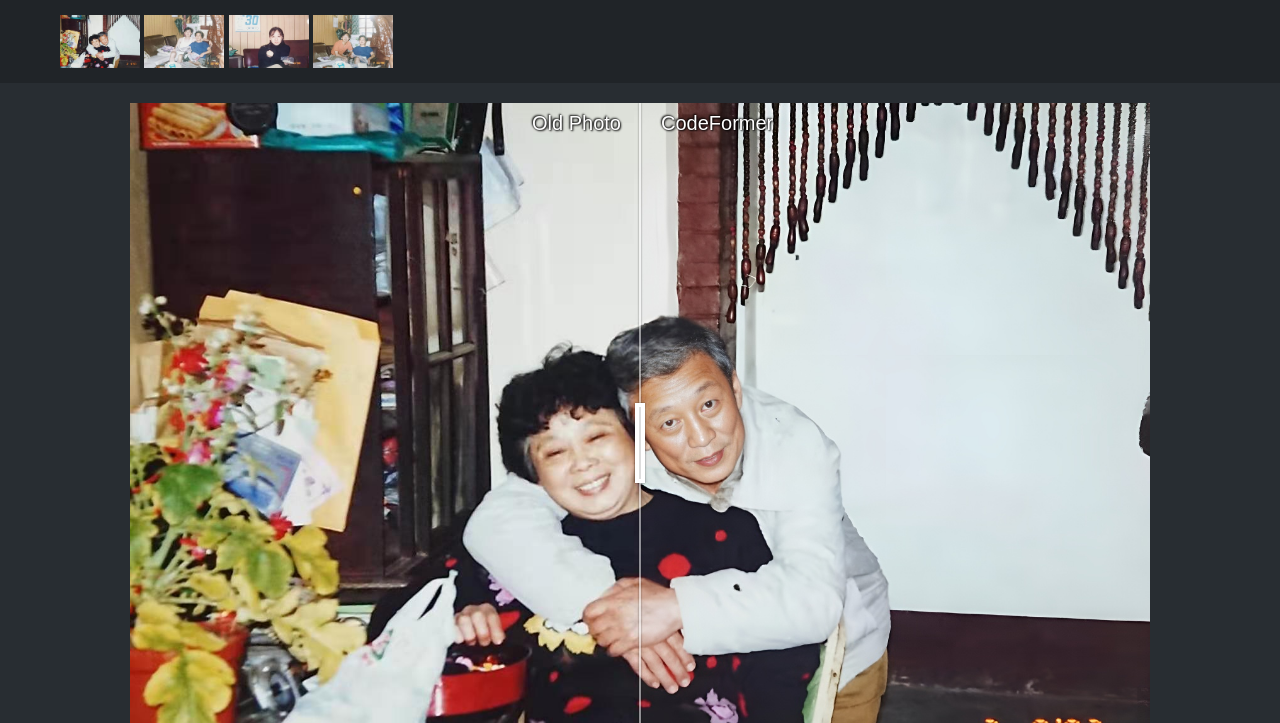
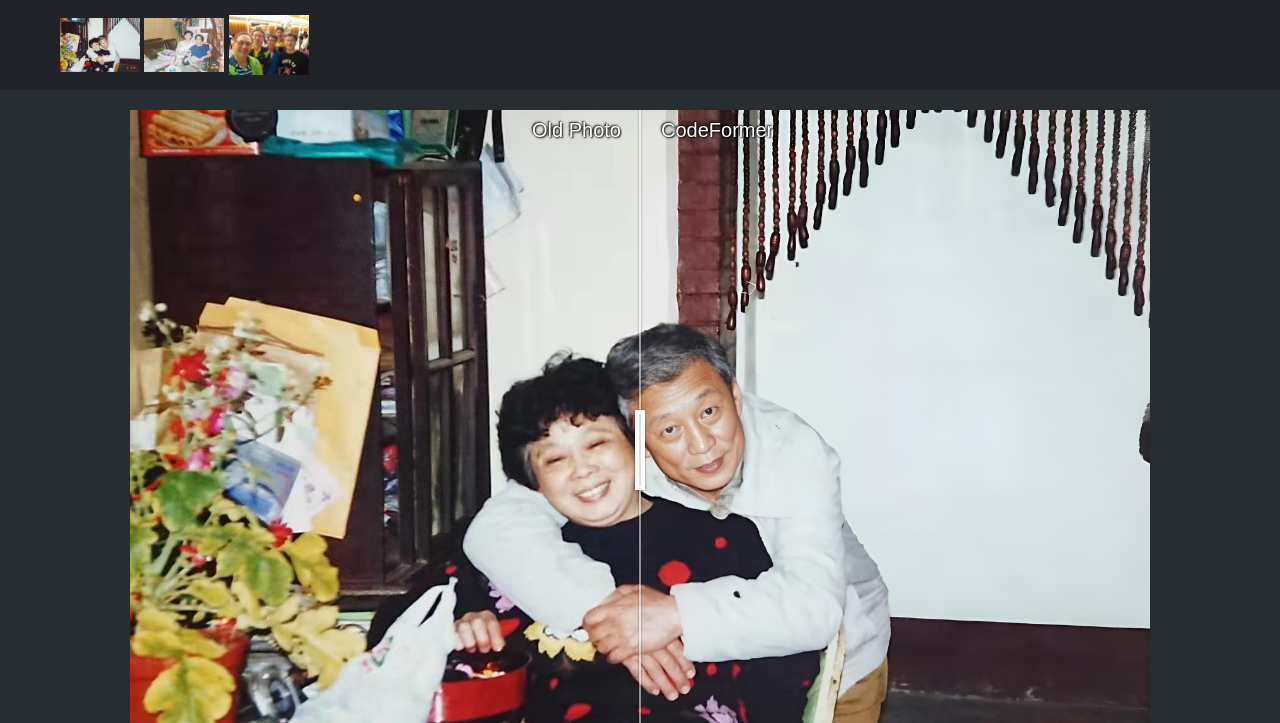
Before and after one commit to pkj99/photo, a plain HTML site: page index.html in a window 1280 px wide. Shown: the top 723 px of the page. Drawn offline with Linux system fonts and the light colour scheme.

Commit message:
phto update

```diff
--- a/index.html
+++ b/index.html
@@ -20,8 +20,8 @@
 <div class="-u-container">
 <a href=# onclick="switchPic('1');"><img src="images/before/img_8553.jpg" width="80px"></a>
 <a href=# onclick="switchPic('2');"><img src="images/before/img_8554.jpg" width="80px"></a>
-<a href=# onclick="switchPic('3');"><img src="images/before/img_8555.jpg" width="80px"></a>
-<a href=# onclick="switchPic('4');"><img src="images/before/img_8556.jpg" width="80px"></a>
+<a href=# onclick="switchPic('3');"><img src="images/before/P_20161014_174813_BF.jpg" width="80px"></a>
+
 <!-- <a class="logo" href="/">imgsli</a>
 <a class="upload -u-button" href="/s/upload">New album <svg xmlns="http://www.w3.org/2000/svg" width="32" height="32" viewBox="0 0 32 32"><path d="M24.32 11.392q3.2 0 5.44 2.176t2.24 5.312-2.24 5.312-5.44 2.176h-6.080v-6.080h3.392l-5.632-7.36-5.568 7.36h3.328v6.080h-7.936q-2.368 0-4.096-1.664t-1.728-3.968q0-2.368 1.696-4.032t4.128-1.664q0.448 0 0.64 0.064-0.064-0.384-0.064-1.216 0-3.456 2.496-5.888t6.016-2.432q2.88 0 5.12 1.664t3.008 4.288q0.896-0.128 1.28-0.128z" /></svg></a> -->
 </div>
@@ -83,8 +83,8 @@ function switchPic(id){
 			document.getElementById("after").src = "images/after/img_8554.jpg";
 		break;
         case '3':
-			document.getElementById("before").src = "images/before/img_8555.jpg";
-			document.getElementById("after").src = "images/after/img_8555.jpg";
+			document.getElementById("before").src = "images/before/P_20161014_174813_BF.jpg";
+			document.getElementById("after").src = "images/after/P_20161014_174813_BF.jpg";
         break;
         case '4':
 			document.getElementById("before").src = "images/before/img_8556.jpg";
```
Also changed, not shown: images/after/P_20161014_174813_BF.jpg (added), images/before/P_20161014_174813_BF.jpg (added).
